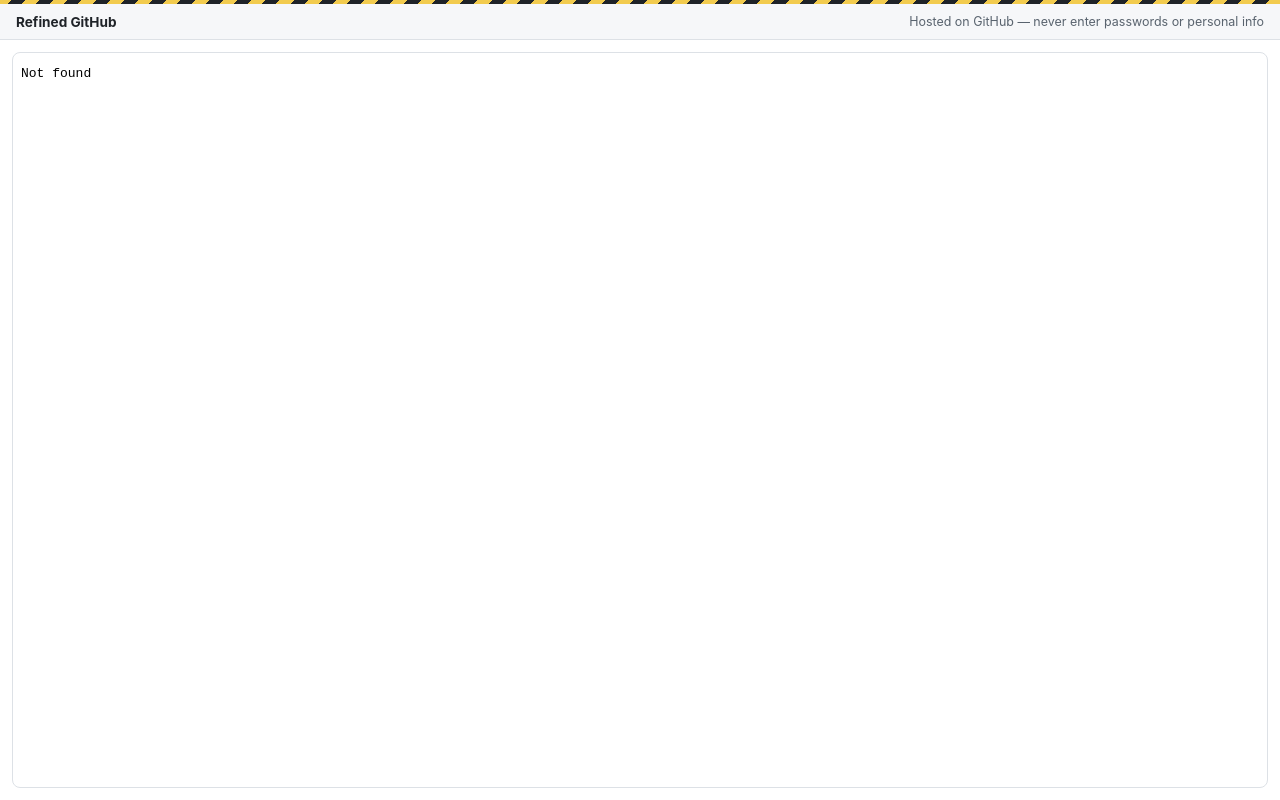
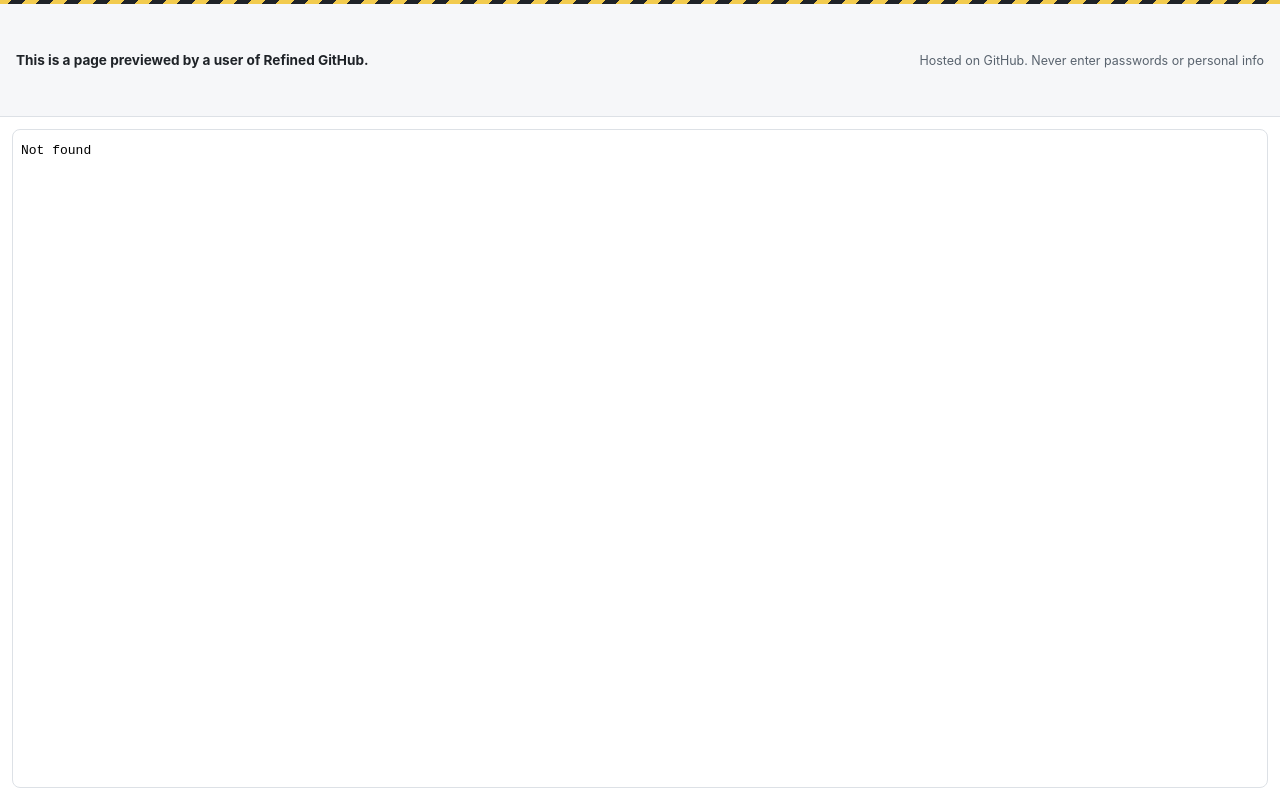
Before and after one commit to refined-github/html-preview, a website: page src/shell.html in a window 1280 px wide. Drawn offline with Linux system fonts and the light colour scheme.

Commit message:
Better text; taller bar

```diff
--- a/src/shell.html
+++ b/src/shell.html
@@ -50,7 +50,7 @@
         align-items: center;
         row-gap: 0.35rem;
         column-gap: 0.9rem;
-        padding: 0.6rem 1rem;
+        padding: 3rem 1rem;
         background: var(--panel);
         border-bottom: 1px solid var(--border);
         font-size: 0.85rem;
@@ -114,10 +114,10 @@
   <body>
     <div class="hazard"></div>
     <div class="bar">
-      <a class="brand" href="https://github.com/refined-github/refined-github" target="_blank" rel="noopener">Refined GitHub</a>
+      <a class="brand" href="/" target="_blank" rel="noopener">This is a page previewed by a user of Refined GitHub.</a>
       <a class="path" id="path" href="#" target="_blank" rel="noopener" hidden></a>
       <span class="spacer"></span>
-      <span class="notice">Hosted on GitHub — never enter passwords or personal info</span>
+      <span class="notice">Hosted on GitHub. Never enter passwords or personal info</span>
     </div>
 
     <main>
```
